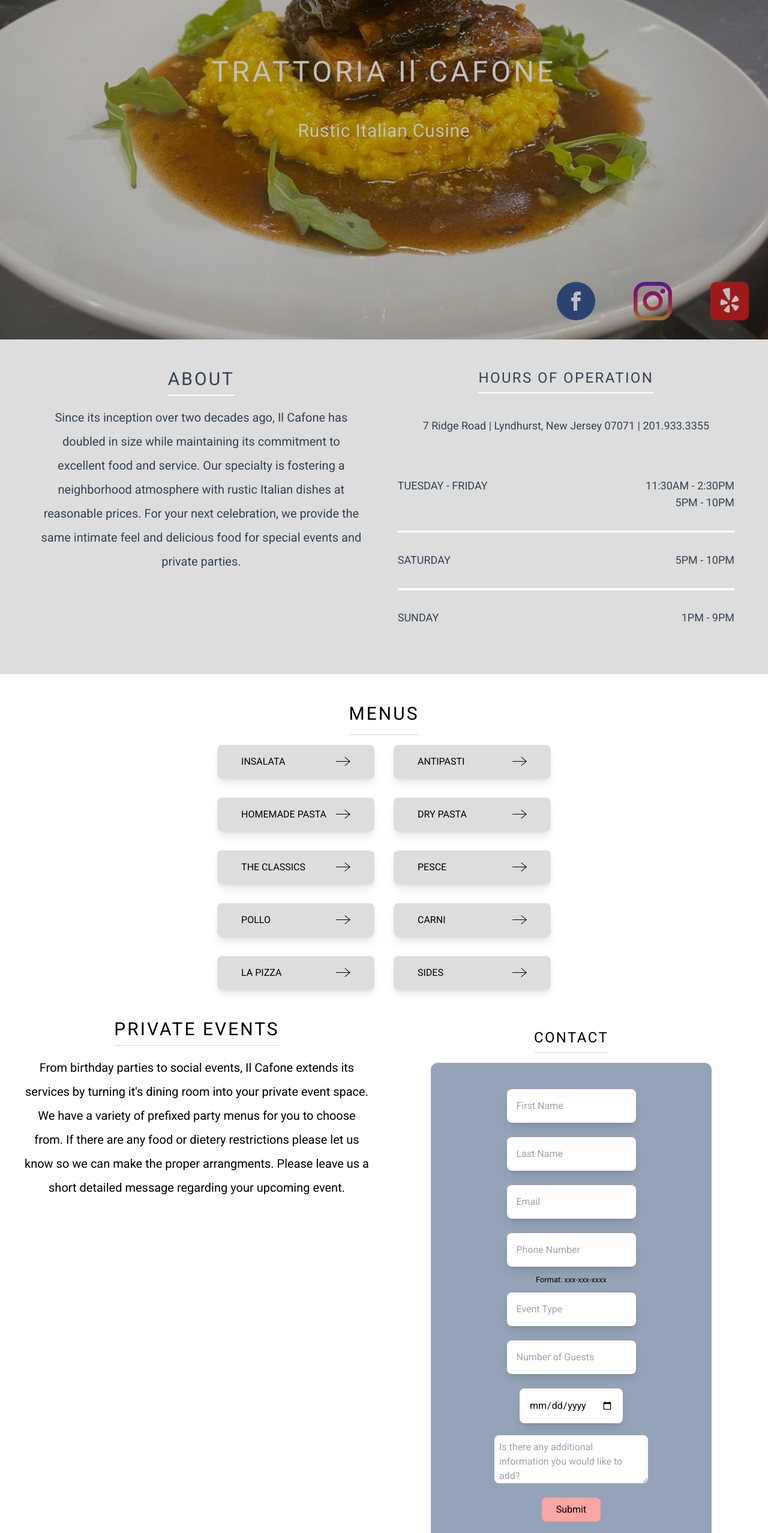
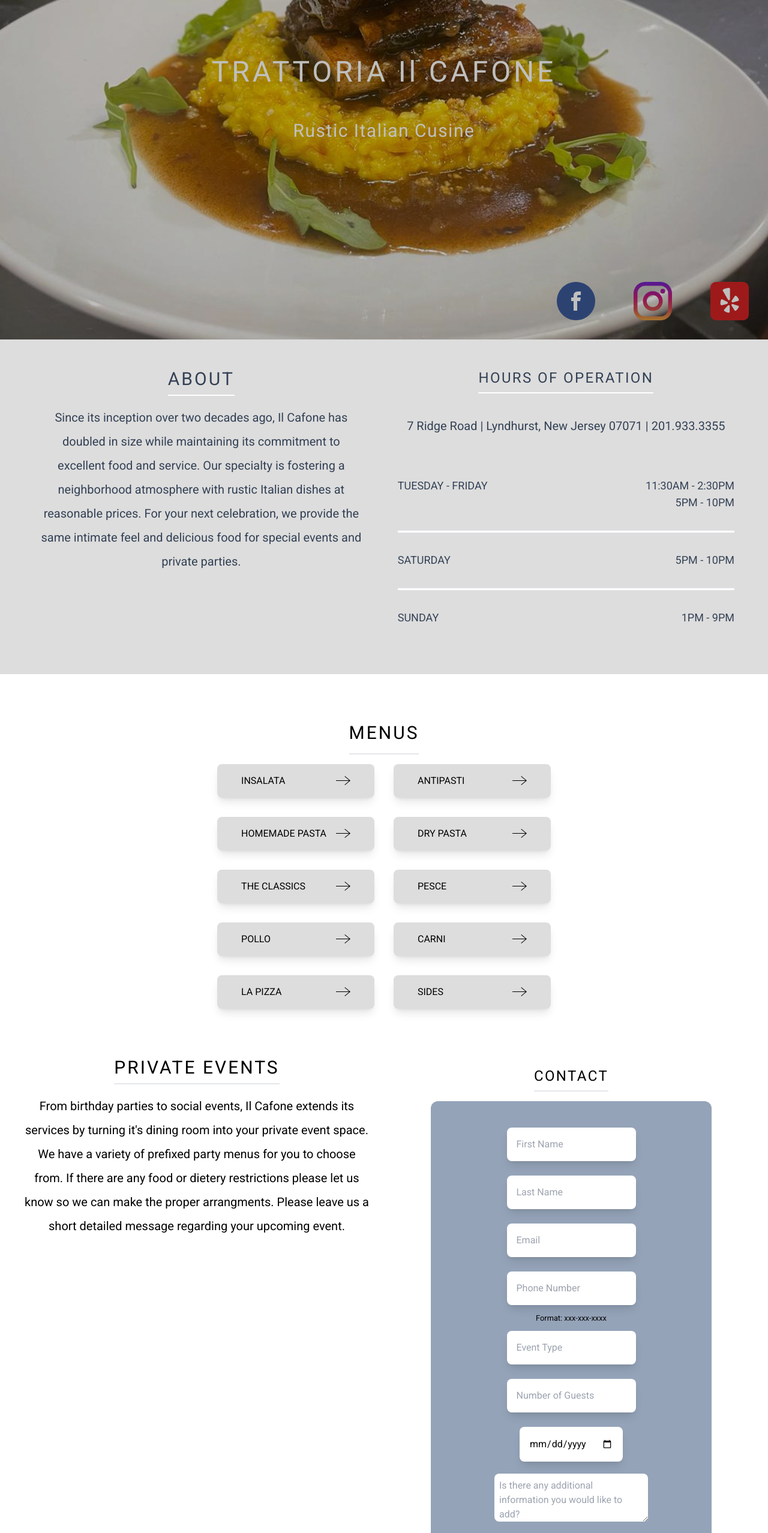
Before and after one commit to morfeli/trattoria, a Next.js app: page / in a window 1280 px wide. Shown: the part 234-2790 px from the top of the page at 60% size. Built offline with nearby package versions, Linux system fonts and the light colour scheme; a web font is replaced by a local one.

Commit message:
working on private events section

```diff
--- a/components/About/AboutInfo.tsx
+++ b/components/About/AboutInfo.tsx
@@ -22,7 +22,7 @@
         <h1 className="self-center pb-2 text-2xl tracking-widest uppercase border-b-2 w-fit border-b-white">
           Hours of Operation
         </h1>
-        <p className="py-10 text-lg">
+        <p className="py-10 text-lg lg:text-xl">
           7 Ridge Road | Lyndhurst, New Jersey 07071 | 201.933.3355
         </p>
         <div className="flex justify-between py-8">
--- a/components/Hero/Hero.tsx
+++ b/components/Hero/Hero.tsx
@@ -19,7 +19,7 @@
         <h1 className="text-3xl tracking-widest md:text-5xl">
           TRATTORIA Il CAFONE
         </h1>
-        <p className="text-xl tracking-wide pt-14 md:text-3xl">
+        <p className="text-xl tracking-wider pt-14 md:text-3xl">
           Rustic Italian Cusine
         </p>
       </div>
--- a/components/Menu/Menus.tsx
+++ b/components/Menu/Menus.tsx
@@ -2,7 +2,7 @@
 
 export const Menus = () => {
   return (
-    <section id="Menu" className="flex flex-col pt-8">
+    <section id="Menu" className="flex flex-col pt-16">
       <h1 className="self-center py-4 text-3xl tracking-widest uppercase border-b-2 w-fit border-b-lightGrayTwo">
         Menus
       </h1>
--- a/components/PrivateEvents/ContactForm.tsx
+++ b/components/PrivateEvents/ContactForm.tsx
@@ -357,7 +357,7 @@
                 },
               }))
             }
-            value={form.date}
+            value="Test"
           />
           {!form.validity.date && (
             <span
--- a/components/PrivateEvents/PrivateEvents.tsx
+++ b/components/PrivateEvents/PrivateEvents.tsx
@@ -4,7 +4,7 @@
   return (
     <section
       id="PrivateEvents"
-      className="flex flex-col px-4 pt-8 md:flex-row "
+      className="flex flex-col px-4 pt-16 md:flex-row "
     >
       <div className="flex flex-col items-center md:align-start md:w-50vw">
         <h1 className="pb-2 text-3xl tracking-widest uppercase border-b-2 w-fit border-b-lightGrayThree">
--- a/components/UI/FacebookSVG.tsx
+++ b/components/UI/FacebookSVG.tsx
@@ -7,7 +7,7 @@
         xmlns="http://www.w3.org/2000/svg"
         enableBackground="new 0 0 291.319 291.319"
         viewBox="0 0 291.319 291.319"
-        className="m-8 cursor-pointer"
+        className="m-8 cursor-pointer md:w-20"
       >
         <path
           fill="#3b5998"
--- a/components/UI/InstagramSVG.tsx
+++ b/components/UI/InstagramSVG.tsx
@@ -7,7 +7,7 @@
         xmlns="http://www.w3.org/2000/svg"
         enableBackground="new 0 0 551.034 551.034"
         viewBox="0 0 551.034 551.034"
-        className="m-8 cursor-pointer"
+        className="m-8 cursor-pointer md:w-20"
       >
         <linearGradient
           id="a"
--- a/components/UI/YelpSVG.tsx
+++ b/components/UI/YelpSVG.tsx
@@ -5,7 +5,7 @@
       <svg
         xmlns="http://www.w3.org/2000/svg"
         viewBox="0 0 512 512"
-        className="m-8 cursor-pointer"
+        className="m-8 cursor-pointer md:w-20"
       >
         <rect width="512" height="512" fill="#d32323" rx="15%"></rect>
         <path
```
